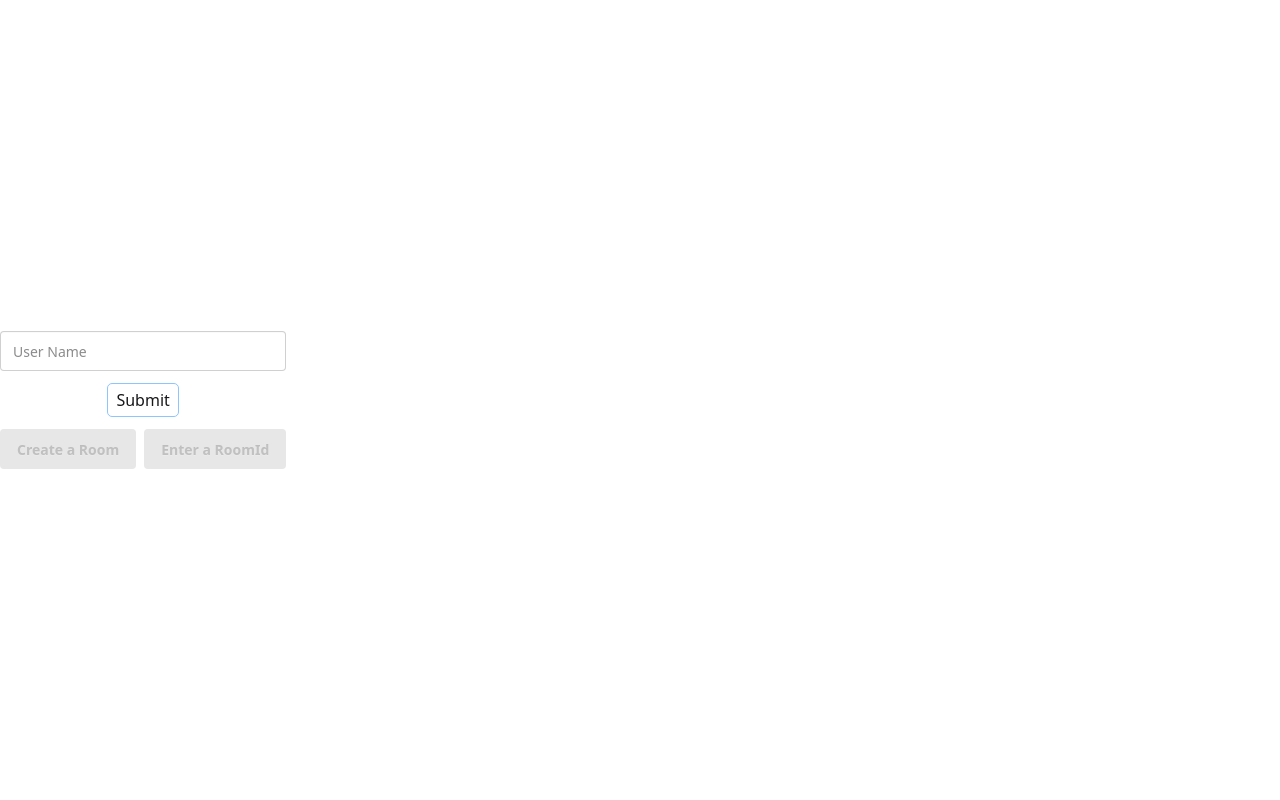
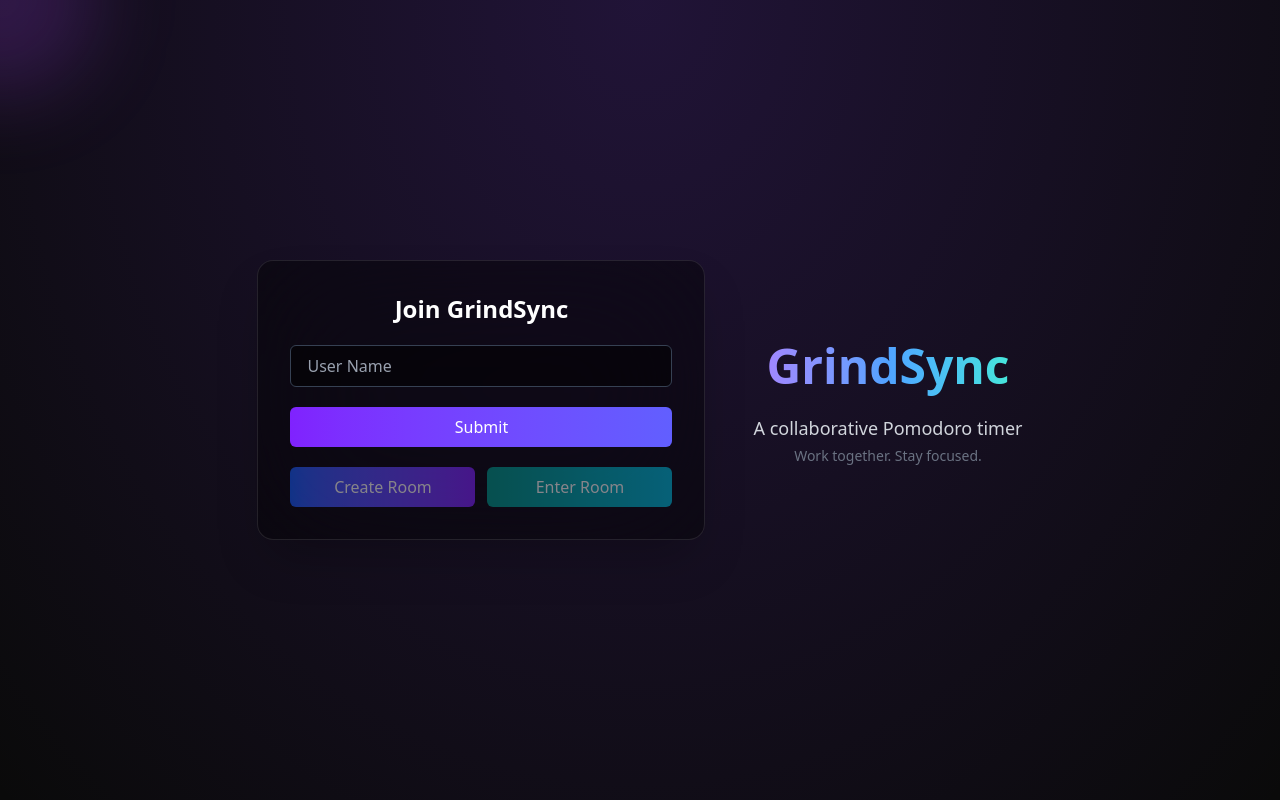
Before and after one commit to Giridhar88/GrindSync, a React (Vite) app in the folder client/: page / in a window 1280 px wide. Built offline with nearby package versions, Linux system fonts and the light colour scheme; no server answers.

Commit message:
new user resets timer

```diff
--- /dev/null
+++ b/client/src/components/MouseGlow.jsx
@@ -0,0 +1,27 @@
+import React, { useEffect, useState } from 'react'
+
+const MouseGlow = () => {
+
+    const [position, setPosition] = useState({x:0 , y:0});
+    useEffect(() => {
+        const handleMove = (e)=>{
+            setPosition({x:e.clientX, y:e.clientY})
+        }
+        window.addEventListener('mousemove', handleMove);
+      return () => {
+        window.removeEventListener('mousemove', handleMove);
+      }
+    }, [])
+
+
+    return (
+        <div
+        className="pointer-events-none fixed top-0 left-0 z-1 w-48 h-48 bg-purple-500/20 rounded-full blur-2xl transition-transform duration-200 ease-out"
+        style={{
+          transform: `translate(${position.x - 96}px, ${position.y - 96}px)`,
+        }}
+      ></div>
+  )
+}
+
+export default MouseGlow
--- a/client/src/components/Roomjoin.jsx
+++ b/client/src/components/Roomjoin.jsx
@@ -2,7 +2,7 @@ import {useNavigate} from "react-router-dom";
 import React, {useState } from 'react';
 import { useForm } from "react-hook-form";
 import {nanoid} from "nanoid";
-
+import MouseGlow from "./MouseGlow";
 const Roomjoin = ({userSocket}) => {
     const [submitted, setsubmitted] = useState(false);
     const [createRoom, setcreateRoom] = useState(false);
@@ -92,28 +92,102 @@ const Roomjoin = ({userSocket}) => {
 
     }
     return (
-        <div className="h-screen w-full flex justify-start items-center">
-            <form className='flex flex-col gap-2 justify-center items-center' onSubmit={handleSubmit(onSubmit)}>
-                <input disabled={submitted}  className='input w-full' placeholder='User Name' {...register("name", { required: { value: true, message: 'This field is required' }, maxLength: { value: 20, message: 'Max Length is 20 characters' }, minLength: { value: 5, message: "Min Length is 5 characters" } })} />
-                {errors.name && <div role="alert" className="w-[20vw] alert alert-error alert-soft">
-                    <span>{errors.name.message}</span>
-                </div>}
-                {submitted?<input className='h-fit text-center my-1 w-fit  border-1 py-1 px-2 rounded-[5px] text-gray-500 border-gray-800' value='Submit' type="submit" />:<input className='h-fit text-center my-1 w-fit border-blue-300 border-1 py-1 px-2 rounded-[5px] hover:border-violet-300 cursor-pointer' value='Submit' type="submit" />}
 
-                <div className='flex gap-2 items-center'>
-                    <button onClick={() => handleCreateRoom()} disabled={!submitted} className='btn'>Create a Room</button>
-                    <button onClick={() => {handleEnterRoom()}} disabled={!submitted} className='btn'>Enter a RoomId</button>
-                </div>
+        <div className="min-h-screen w-full flex flex-col md:flex-row justify-center items-center bg-neutral-950 bg-[radial-gradient(ellipse_at_top,_rgba(124,58,237,0.2),_transparent)] px-4 py-12">
+  {/* FORM SECTION */}
+  <MouseGlow/>
+  <form
+    className="backdrop-blur-3xl bg-black/40 relative z-5 border border-white/10 shadow-2xl rounded-2xl p-8 w-full max-w-md flex flex-col gap-5"
+    onSubmit={handleSubmit(onSubmit)}
+  >
+    <h2 className="text-2xl font-semibold text-white text-center">Join GrindSync</h2>
 
-                {(joinRoom && !createRoom) && <input className='input w-[20vw]' placeholder='Room ID' {...register("roomid")} />}
-                {(joinRoom && !createRoom) && <button className='btn' onClick={()=>handleJoinRoom()}>Join</button>}
-                {isLoading && <span className="loading loading-ring loading-lg"></span>}
-                {(createRoom && !joinRoom && !isLoading) &&  <span className="px-4 py-2 w-fit m-3 border border-gray-300 rounded-lg text-sm font-mono shadow transition hover:shadow-violet-400/40 hover:scale-105">
-                    {Roomid}
-                </span>}
-                {(createRoom && !joinRoom && !isLoading) && <button className='btn' onClick={()=>(handleCreateJoin())}>Join</button>}
-            </form>
-        </div>
+    <input
+      disabled={submitted}
+      className="w-full px-4 py-2 bg-black/50 border border-gray-700 text-white rounded-md placeholder-gray-400 focus:outline-none focus:ring-2 focus:ring-violet-500"
+      placeholder="User Name"
+      {...register("name", {
+        required: { value: true, message: "This field is required" },
+        maxLength: { value: 20, message: "Max Length is 20 characters" },
+        minLength: { value: 5, message: "Min Length is 5 characters" },
+      })}
+    />
+    {errors.name && (
+      <div className="text-sm text-red-400 bg-red-900/20 px-3 py-1 rounded-md">
+        {errors.name.message}
+      </div>
+    )}
+
+    <input
+      type="submit"
+      value="Submit"
+      className={`w-full py-2 rounded-md font-medium transition ${
+        submitted
+          ? "bg-gray-800 text-gray-400 cursor-not-allowed"
+          : "bg-gradient-to-r from-violet-600 to-indigo-500 text-white hover:shadow-lg hover:scale-105"
+      }`}
+    />
+
+    <div className="flex justify-between gap-3">
+      <button
+        onClick={() => handleCreateRoom()}
+        disabled={!submitted}
+        className="w-1/2 py-2 cursor-pointer rounded-md bg-gradient-to-r from-blue-600 to-violet-600 text-white disabled:opacity-50 hover:scale-105 transition"
+      >
+        Create Room
+      </button>
+      <button
+        onClick={() => handleEnterRoom()}
+        disabled={!submitted}
+        className="w-1/2 py-2 cursor-pointer rounded-md bg-gradient-to-r from-teal-600 to-cyan-500 text-white disabled:opacity-50 hover:scale-105 transition"
+      >
+        Enter Room
+      </button>
+    </div>
+
+    {joinRoom && !createRoom && (
+      <>
+        <input
+          className="w-full px-4 py-2 bg-black/50 border border-gray-700 text-white rounded-md placeholder-gray-400 focus:outline-none focus:ring-2 focus:ring-cyan-500"
+          placeholder="Room ID"
+          {...register("roomid")}
+        />
+        <button
+          className="w-full py-2 cursor-pointer mt-2 rounded-md bg-gradient-to-r from-cyan-500 to-blue-500 text-white hover:scale-105 transition"
+          onClick={() => handleJoinRoom()}
+        >
+          Join
+        </button>
+      </>
+    )}
+
+    {isLoading && <span className="loading loading-ring loading-lg mx-auto" />}
+
+    {createRoom && !joinRoom && !isLoading && (
+      <>
+        <span className="text-white text-sm font-mono px-4 py-2 bg-black/50 border border-gray-700 rounded-md text-center">
+          {Roomid}
+        </span>
+        <button
+          className="w-full py-2 cursor-pointer mt-2 rounded-md bg-gradient-to-r from-green-400 to-emerald-500 text-white hover:scale-105 transition"
+          onClick={() => handleCreateJoin()}
+        >
+          Join Created Room
+        </button>
+      </>
+    )}
+  </form>
+
+  {/* RIGHT SECTION */}
+  <div className="text-center md:ml-12 mt-10 md:mt-0">
+    <h1 className="text-5xl p-2 mb-2 font-extrabold text-transparent bg-clip-text bg-gradient-to-r from-violet-400 via-blue-400 to-teal-300 hover:from-purple-500 hover:to-blue-300 transition-all">
+      GrindSync
+    </h1>
+    <p className="mt-4 text-lg text-gray-300">A collaborative Pomodoro timer</p>
+    <p className="text-sm text-gray-500 mt-1">Work together. Stay focused.</p>
+  </div>
+</div>
+
     )
 }
 
--- a/client/src/components/Timer.jsx
+++ b/client/src/components/Timer.jsx
@@ -1,5 +1,6 @@
-import React, { useEffect, useState } from 'react';
+import React, { useEffect, useRef, useState } from 'react';
 import Message from './Message';
+
 
 const Timer = ({ userSocket }) => {
     const [seconds, setSeconds] = useState(10);
@@ -12,9 +13,14 @@ const Timer = ({ userSocket }) => {
     const [timeval, setTimeval] = useState(25);
     const [restval, setrestval] = useState(5);
 
+    const startTimeStamp = useRef(0)
+    const joined = useRef(true)
+
+
     useEffect(() => {
         if (!isRunning) {
-            setSeconds(time * 60)}
+            setSeconds(time * 60)
+        }
 
     }, [time, isRunning])
 
@@ -29,11 +35,29 @@ const Timer = ({ userSocket }) => {
         socket.on('update-members', ({ roomid, users }) => {
             setRoomId(roomid)
             setmembers(users)
+
+            if(joined.current){
+                joined.current = false
+                socket.emit('init-states', roomid, (serverStates)=>{
+                    setisBreak(serverStates.isBreak)
+                    setIsRunning(serverStates.isRunning)
+                    setTime(serverStates.time)
+                    setRest(serverStates.rest)
+                    setrestval(serverStates.restval)
+                    setTimeval(serverStates.timeval)
+                    startTimeStamp.current = serverStates.now
+                })
+
+            }
+
             socket.emit('update-received', '')
         })
         setTimeout(() => {
             socket.emit('req-update', '')
         }, 50);
+
+
+
         socket.on('update-states', (states) => {
             console.log("update for states recieved from the server")
             console.log(states)
@@ -43,19 +67,28 @@ const Timer = ({ userSocket }) => {
             setRest(states.rest)
             setrestval(states.restval)
             setTimeval(states.timeval)
+            startTimeStamp.current = states.now
             if (!states.isRunning && !states.isBreak) {
-                setSeconds(states.time * 60)
+                setSeconds(states.time * 60 + Math.floor((Date.now() - states.now) / 1000))
             }
             else if (states.isBreak) {
-                setSeconds(states.rest * 60)
+                setSeconds(states.rest * 60 + Math.floor((Date.now() - states.now) / 1000))
             }
         })
+        const handleBack = () => {
+            socket.disconnect()
+        }
+        window.addEventListener('popstate', handleBack)
+        return (
+            window.removeEventListener('popstate', handleBack)
+        )
     }, [])
 
     useEffect(() => {
         let interval;
         if (isRunning) {
             interval = setInterval(() => {
+                let remainingTime = time * 60 - Math.floor((Date.now() - startTimeStamp.current) / 1000)
                 setSeconds((s) => {
                     if (s <= 0) {
                         setIsRunning(false)
@@ -63,7 +96,7 @@ const Timer = ({ userSocket }) => {
                         return 0
                     }
                     else {
-                        return s - 1
+                        return remainingTime
                     }
                 })
             }, 1000);
@@ -73,9 +106,11 @@ const Timer = ({ userSocket }) => {
 
     useEffect(() => {
         let interval;
+
         if (isBreak) {
             setSeconds(rest * 60)
             interval = setInterval(() => {
+                let remainingTime = rest * 60 - Math.floor((Date.now() - startTimeStamp.current) / 1000)
                 setSeconds((s) => {
                     if (s <= 0) {
                         setisBreak(false)
@@ -84,7 +119,7 @@ const Timer = ({ userSocket }) => {
                         return 0
                     }
                     else {
-                        return s - 1
+                        return remainingTime
                     }
                 })
             }, 1000);
@@ -118,7 +153,7 @@ const Timer = ({ userSocket }) => {
         }
     }
     useEffect(() => {
-        if (userSocket.current) {
+        if (userSocket.current && !joined.current) {
             console.log('sent the states to server')
             userSocket.current.emit('timer-update', {
                 isRunning: isRunning,
@@ -126,11 +161,11 @@ const Timer = ({ userSocket }) => {
                 time: time,
                 rest: rest,
                 RoomId: RoomId,
-                timeval:timeval,
-                restval:restval,
+                timeval: timeval,
+                restval: restval,
             })
         }
-    }, [time, isBreak, isRunning, rest,timeval,restval]);
+    }, [time, isBreak, isRunning, rest, timeval, restval]);
 
     return (
         <div className="min-h-screen bg-black flex flex-col lg:flex-row gap-4 p-4 md:p-6">
@@ -147,13 +182,13 @@ const Timer = ({ userSocket }) => {
             {/* Timer Controls */}
             <div className="w-full lg:w-2/4 flex flex-col items-center justify-center bg-gray-900 rounded-md p-6 order-1 lg:order-2">
                 <div className="flex gap-4 mb-4">
-                    <span className={`px-2 py-1 rounded text-sm ${isRunning ? 'bg-green-600' : 'bg-red-600'} text-white`}>
-                        isRunning
-                    </span>
-                    <span className={`px-2 py-1 rounded text-sm ${isBreak ? 'bg-green-600' : 'bg-red-600'} text-white`}>
-                        isBreak
-                    </span>
-                    <span>rest:{rest},restval:{restval},time:{time},timeval:{timeval}</span>
+                    isRunning:{isRunning ? "yes" : "no"},isBreak:{isBreak ? "yes" : "no"},joined:{joined?"yes":"no"}
+                    {(isRunning && !isBreak) && <span><div className="transition-all inline-grid *:[grid-area:1/1]">
+                        <div className="status status-error animate-ping"></div>
+                        <div className="status status-error"></div>
+                    </div> Stay Focused</span>}
+                    {(!isRunning && isBreak) && <span><div className="status status-info animate-bounce"></div> Time to relax</span>}
+
                 </div>
 
                 <div
@@ -219,10 +254,8 @@ const Timer = ({ userSocket }) => {
                     </div>
                 </div>
             </div>
-
-
             <div className="w-full lg:w-1/4 bg-gray-900 rounded-md p-4 order-3">
-                {userSocket && <Message  roomid={RoomId} socket={userSocket} />}
+                {userSocket && <Message roomid={RoomId} socket={userSocket} enabled={isBreak} />}
             </div>
         </div>
     );
```
Also changed, not shown: client/src/components/Message.jsx (+9 -4 lines), 2 other files (tests, documents, lock files or other folders).
